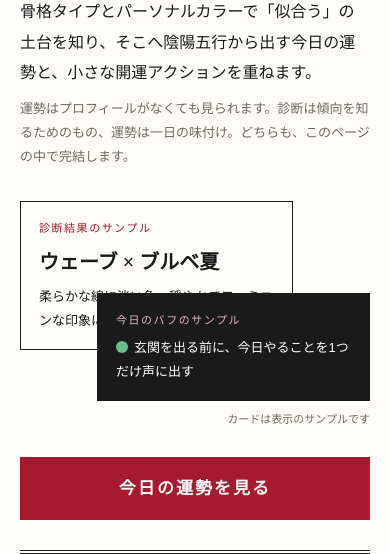
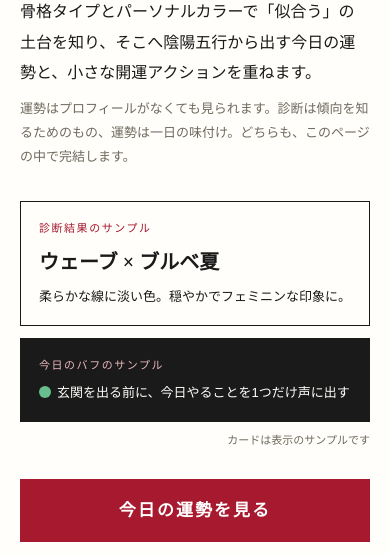
Before and after one commit to watengu/shindan-fortune, a plain HTML site: page docs/index.html in a window 390 px wide. Shown: the part 290-844 px from the top of the page. Drawn offline with Linux system fonts and the light colour scheme.

Commit message:
スマホ幅でサンプルカード2枚が重なる問題を修正（560px以下は縦積みに、style内のみ変更）

```diff
--- a/docs/index.html
+++ b/docs/index.html
@@ -33,6 +33,11 @@ h1{font-family:var(--serif);font-size:41px;line-height:1.35;letter-spacing:.03em
 .card-b .cap{color:#e8b7be}
 .chip-dot{display:inline-block;width:12px;height:12px;border-radius:50%;background:#68be8d;vertical-align:-1px;margin-right:6px}
 .sample-note{font-size:11px;color:var(--muted);text-align:right;margin:0}
+@media (max-width:560px){
+  .sample{min-height:0}
+  .card{position:static;width:100%}
+  .card-b{margin-top:12px}
+}
 .cta{display:block;margin:28px 0 0;background:var(--accent);color:#fff;text-align:center;text-decoration:none;font-family:var(--serif);font-weight:700;letter-spacing:.12em;padding:16px 0;font-size:17px}
 h2{font-family:var(--serif);font-size:25px;letter-spacing:.06em;margin:52px 0 8px;padding-top:16px;border-top:2px solid var(--ink);position:relative}
 h2::before{content:"";position:absolute;top:-2px;left:0;width:56px;height:6px;background:var(--accent)}
```
